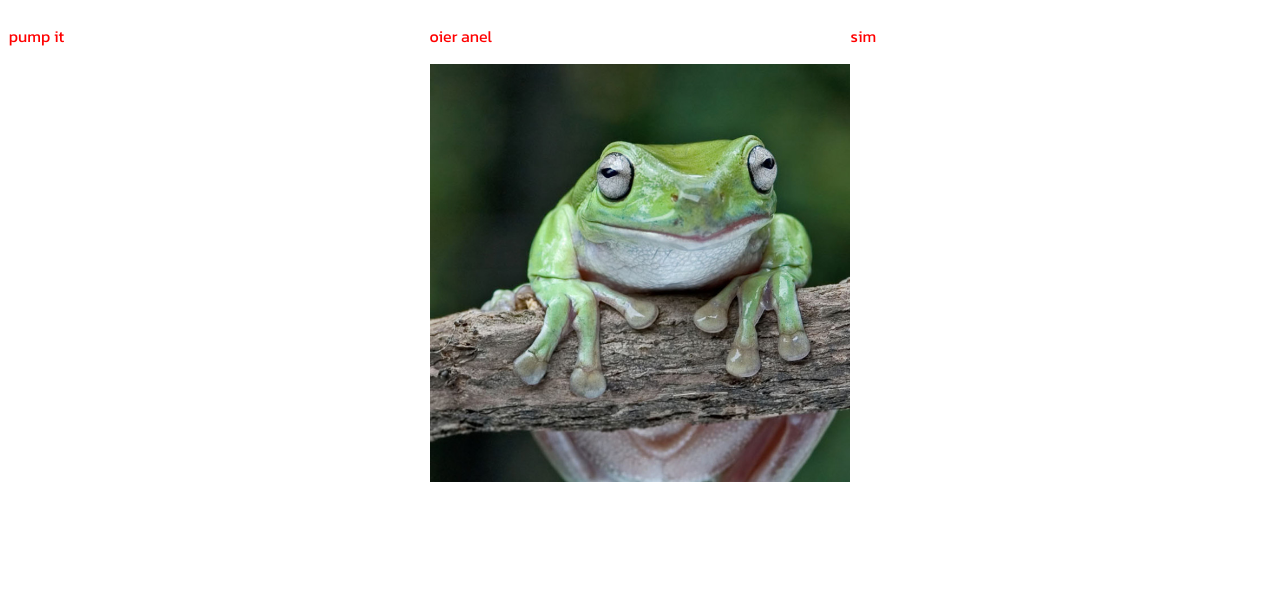
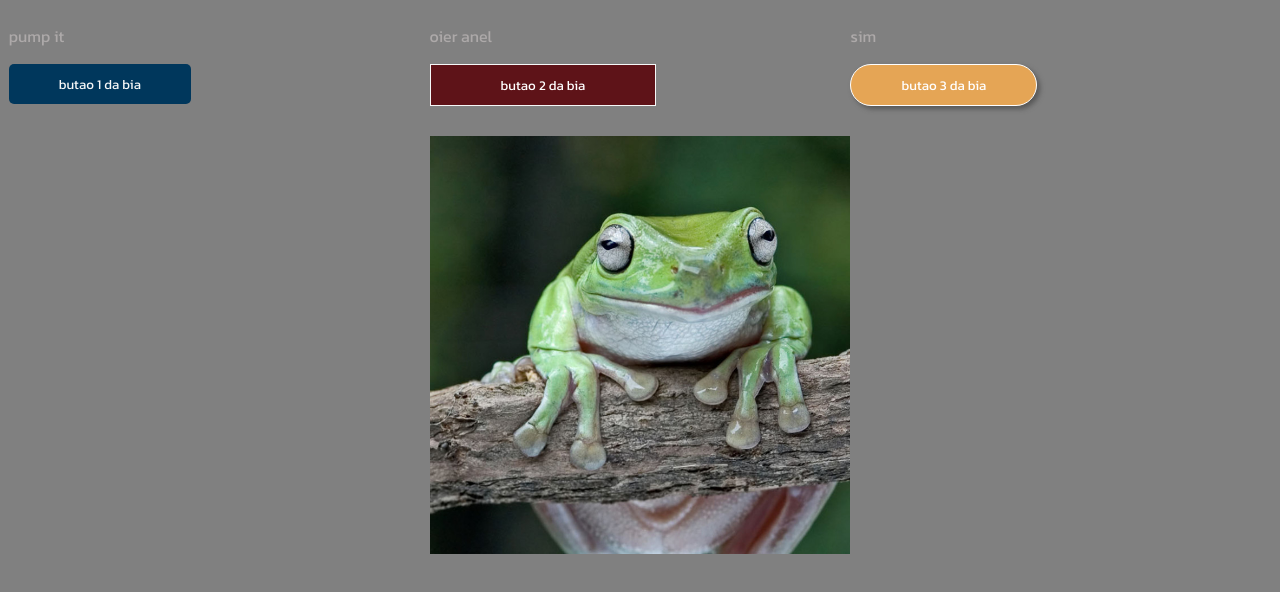
Before and after one commit to itslucking/projeto-patas-dadas, a plain HTML site: page index.html in a window 1280 px wide. Drawn offline with Linux system fonts and the light colour scheme.

Commit message:
adicionei os butao

```diff
--- a/css/index.css
+++ b/css/index.css
@@ -1,11 +1,12 @@
 *{
     font-family: Kanit;
+    background-color: gray;
 }
 .col-3{
     width: 33.3%;
 }
 p{
-    color:red;
+    color:rgb(173, 169, 169);
 }
 .container{
     display: flex;
@@ -15,3 +16,47 @@ p{
 .col-3 img{
     max-width: 100%;
 }
+
+.botaoazul{
+    padding-left: 50px;
+    padding-right: 50px;
+    padding-top: 10px;
+    padding-bottom: 10px;
+    background-color: #00375c;
+    color: #f6f8f8;
+    border: none;
+    border-radius: 5px;
+    transition: ease-in .5s, ease-out .5s;
+}
+.botaoazul:hover{
+    background-color: #3ba1e6;
+    color: #1b385e;
+    border-radius: 30px;
+}
+.butaovermelho{
+    padding: 10px 70px;
+    margin-bottom: 30px;
+    border: 1px solid #f6f8f8;
+    background-color: #5e1318;
+    color: #fff;
+    transition: ease-in 1s, ease-out 1s;
+}
+.butaovermelho:hover{
+    background-color: red;
+    border-radius: 60px;
+    border: none;
+}
+.butaomarelo{
+    border-radius: 30px;
+    padding: 10px 50px;
+    border: 1px solid #fff;
+    background-color: #e5a555;
+    color: #fff;
+    box-shadow: 3px 3px 5px 0px rgba(61,61,61,0.62);
+    transition: ease-in .20s, ease-out .20s;
+}
+.butaomarelo:hover{
+    border-radius: 0px 30px 0px 30px;
+    border: none;
+    box-shadow: none;
+}
--- a/index.html
+++ b/index.html
@@ -14,13 +14,16 @@
     <div class="container">
         <div class="col-3">
             <p>pump it</p>
+            <button class="botaoazul">butao 1 da bia</button>
         </div>
         <div class="col-3">
             <p>oier anel</p>
+            <button class="butaovermelho">butao 2 da bia</button>
             <img src="assets/sapo.jpg" alt="um sapo">
         </div>
         <div class="col-3">
             <p>sim</p>
+            <button class="butaomarelo">butao 3 da bia</button>
         </div>
     </div>
 </body>
```
